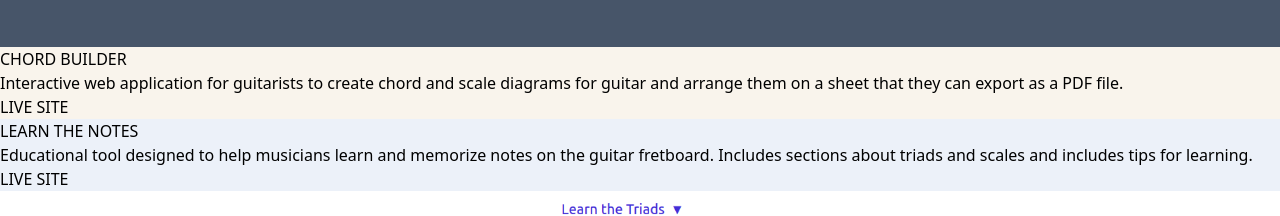
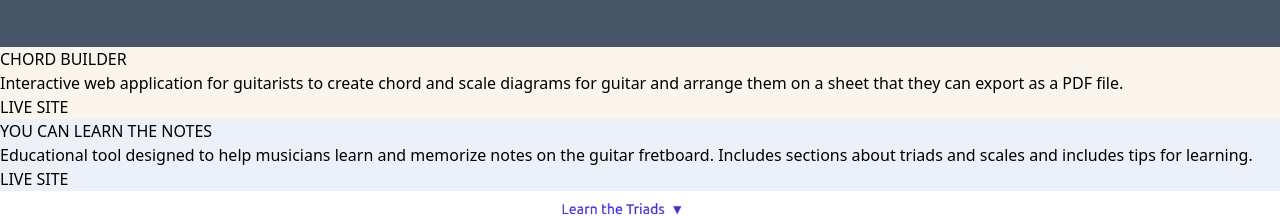
Before and after one commit to johnobriendev/devPortfolio, a React (Vite) app: page / in a window 1280 px wide. Shown: the part 2776-2992 px from the top of the page. Built offline with nearby package versions, Linux system fonts and the light colour scheme.

Commit message:
change learn the notes name

```diff
--- a/src/components/Portfolio.jsx
+++ b/src/components/Portfolio.jsx
@@ -95,9 +95,9 @@ const Portfolio = () => {
     },
     {
       id: "learnthenotes",
-      title: "LEARN THE NOTES",
+      title: "YOU CAN LEARN THE NOTES",
       description: "Educational tool designed to help musicians learn and memorize notes on the guitar fretboard. Includes sections about triads and scales and includes tips for learning.",
-      url: "https://learnthenotes.netlify.app",
+      url: "https://youcanlearnthenotes.netlify.app",
       image: "learnthenotes.png",
       bgColor: secondaryColor
     },
```
